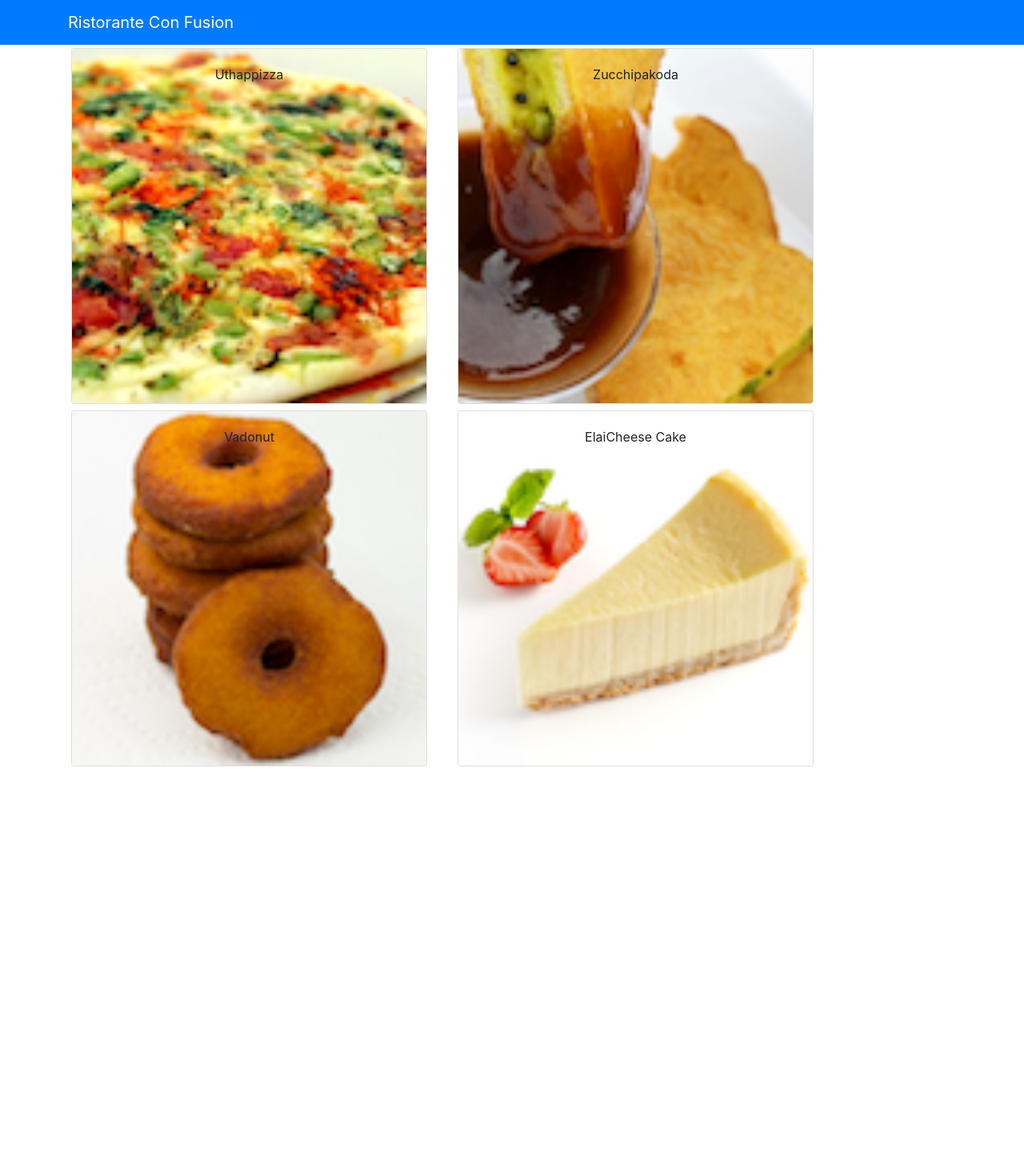
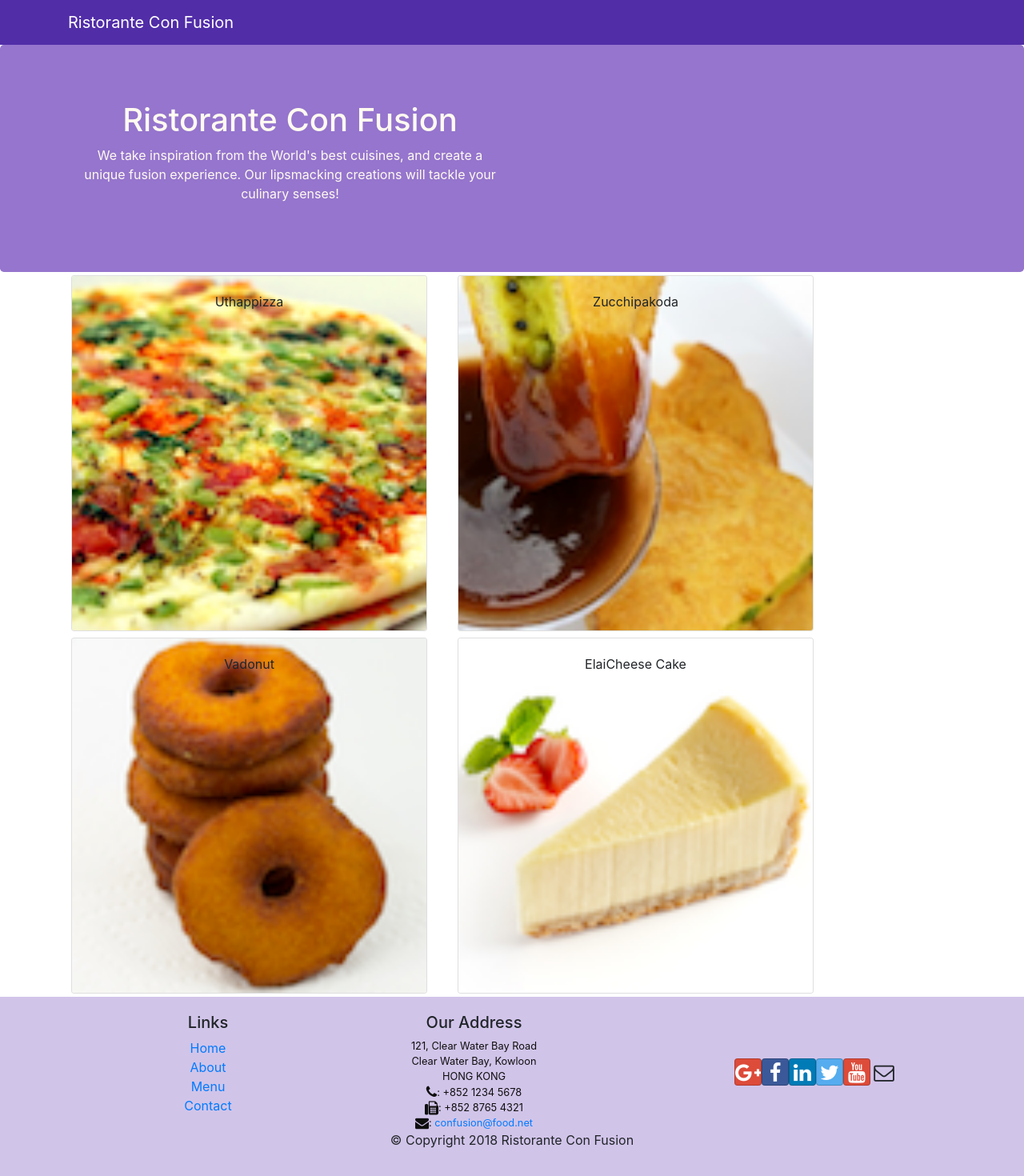
Before and after one commit to Thilakmani-works/Reactjs, a React (Create React App) app: page / in a window 1280 px wide. Shown: the top 1470 px of the page at 80% size. Before the commit the page ends 962 px from the top, so only its background shows below. Built offline with nearby package versions, Linux system fonts and the light colour scheme.

Commit message:
Header and footer added

```diff
--- a/package.json
+++ b/package.json
@@ -7,6 +7,8 @@
     "@testing-library/react": "^9.5.0",
     "@testing-library/user-event": "^7.2.1",
     "bootstrap": "^4.5.0",
+    "bootstrap-social": "^5.1.1",
+    "font-awesome": "^4.7.0",
     "react": "^16.13.1",
     "react-dom": "^16.13.1",
     "react-popper": "^2.2.3",
--- a/src/App.css
+++ b/src/App.css
@@ -12,3 +12,35 @@
   font-size: calc(10px + 2vmin);
   color: white;
 }
+.row-header
+{
+  margin: 0px auto;
+  padding:0px auto;
+}
+.row-content{
+  margin:0px auto;
+  padding:50px 0px 50px 0px;
+  border-bottom:1px ridge;
+  min-height: 400px;
+}
+.footer{
+  background-color: #D1c4e9;
+  margin:0px auto;
+  padding:20px 0px 20px 0px;
+}
+.jumbotron {
+  padding:70px 30px 70px 30px;
+  margin:0px auto;
+  background: #9575CD ;
+  color:floralwhite;
+}
+
+address{
+  font-size:80%;
+  margin:0px;
+  color:#0f0f0f;
+}
+
+.navbar-dark {
+  background-color: #512DA8;
+}
--- a/src/components/DishdetailComponent.js
+++ b/src/components/DishdetailComponent.js
@@ -21,7 +21,7 @@
             )
         })
         return (
-            <div className='col-12 col-md-5 m-1'>
+            <div className='col-12 col-md-4 m-1'>
                 <h4> Comments </h4>
                 <ul className='list-unstyled'>
                     {cmnts}
--- /dev/null
+++ b/src/components/FooterComponent.js
@@ -0,0 +1,50 @@
+import React from 'react';
+
+function Footer(props) {
+    return(
+    <div className="footer">
+        <div className="container">
+            <div className="row justify-content-center">
+                <div className="col-4 offset-1 col-sm-2">
+                    <h5>Links</h5>
+                    <ul className="list-unstyled">
+                        <li><a href="#">Home</a></li>
+                        <li><a href="#">About</a></li>
+                        <li><a href="#">Menu</a></li>
+                        <li><a href="contactus.html">Contact</a></li>
+                    </ul>
+                </div>
+                <div className="col-7 col-sm-5">
+                    <h5>Our Address</h5>
+                    <address>
+		              121, Clear Water Bay Road<br />
+		              Clear Water Bay, Kowloon<br />
+		              HONG KONG<br />
+		              <i className="fa fa-phone fa-lg"></i>: +852 1234 5678<br />
+		              <i className="fa fa-fax fa-lg"></i>: +852 8765 4321<br />
+		              <i className="fa fa-envelope fa-lg"></i>: <a href="mailto:confusion@food.net">
+                         confusion@food.net</a>
+                    </address>
+                </div>
+                <div className="col-12 col-sm-4 align-self-center">
+                    <div className="text-center">
+                        <a className="btn btn-social-icon btn-google" href="http://google.com/+"><i className="fa fa-google-plus"></i></a>
+                        <a className="btn btn-social-icon btn-facebook" href="http://www.facebook.com/profile.php?id="><i className="fa fa-facebook"></i></a>
+                        <a className="btn btn-social-icon btn-linkedin" href="http://www.linkedin.com/in/"><i className="fa fa-linkedin"></i></a>
+                        <a className="btn btn-social-icon btn-twitter" href="http://twitter.com/"><i className="fa fa-twitter"></i></a>
+                        <a className="btn btn-social-icon btn-google" href="http://youtube.com/"><i className="fa fa-youtube"></i></a>
+                        <a className="btn btn-social-icon" href="mailto:"><i className="fa fa-envelope-o"></i></a>
+                    </div>
+                </div>
+            </div>
+            <div className="row justify-content-center">
+                <div className="col-auto">
+                    <p>© Copyright 2018 Ristorante Con Fusion</p>
+                </div>
+            </div>
+        </div>
+    </div>
+    )
+}
+
+export default Footer;
--- /dev/null
+++ b/src/components/HeaderComponent.js
@@ -0,0 +1,37 @@
+import React,{Component} from 'react';
+import {Navbar,NavbarBrand,Jumbotron} from 'reactstrap';
+
+
+class Header extends Component{
+    render()
+    {
+        return (
+            <React.Fragment>
+                <Navbar dark>
+                    <div className="container">
+                        <NavbarBrand href="/">Ristorante Con Fusion</NavbarBrand>
+                    </div>
+                </Navbar>
+                <Jumbotron>
+                    <div className="container">
+                        <div className="row row-header">
+                            <div className="col-12 col-sm-6">
+                                <h1>
+                                    Ristorante Con Fusion
+                                </h1>
+                                <p>
+                                    We take inspiration from the World's best cuisines, and create a unique fusion experience. Our lipsmacking creations will tackle your culinary senses!
+                                </p>
+                            </div>
+                        </div>
+                    </div>
+
+                </Jumbotron>
+            </React.Fragment>
+
+        );
+    }
+}
+
+
+export default Header;
--- a/src/components/MainComponent.js
+++ b/src/components/MainComponent.js
@@ -2,6 +2,8 @@
 import {Navbar, NavbarBrand} from 'reactstrap';
 import Menu from './MenuComponent';
 import Dishdetail from './DishdetailComponent';
+import Header from './HeaderComponent';
+import Footer from './FooterComponent'
 import { DISHES } from '../shared/dishes';
 
 class Main extends Component{
@@ -21,13 +23,10 @@
   {
     return (
       <div>
-  <Navbar dark color="primary">
-  <div className="container">
-    <NavbarBrand href="/">Ristorante Con Fusion</NavbarBrand>
-  </div>
-  </Navbar>
+        <Header />
   <Menu dishes={this.state.dishes} onClick = {(dishId) => this.onDishSelect(dishId)} />
    <Dishdetail dish={this.state.dishes.filter((dish) => dish.id === this.state.selectedDish)[0]} />
+      <Footer />
       </div>
     );
   }
--- a/src/index.js
+++ b/src/index.js
@@ -1,6 +1,8 @@
 import React from 'react';
 import ReactDOM from 'react-dom';
 import 'bootstrap/dist/css/bootstrap.min.css';
+import 'font-awesome/css/font-awesome.css';
+import 'bootstrap-social/bootstrap-social.css';
 import './index.css';
 import App from './App';
 import * as serviceWorker from './serviceWorker';
```
Also changed, not shown: 1 other file (tests, documents, lock files or other folders).
